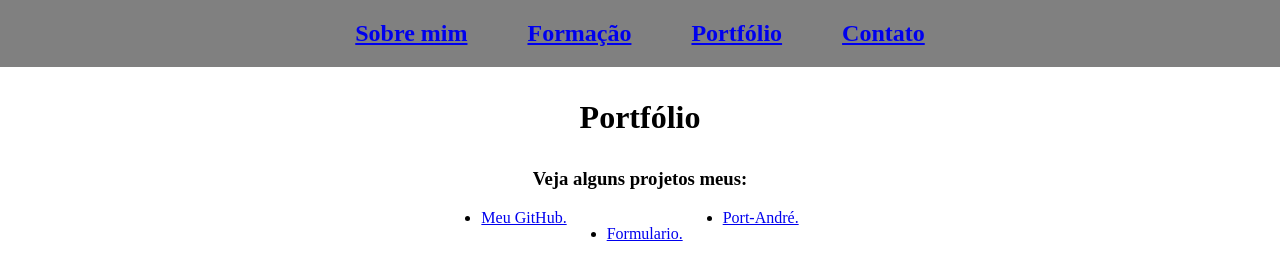
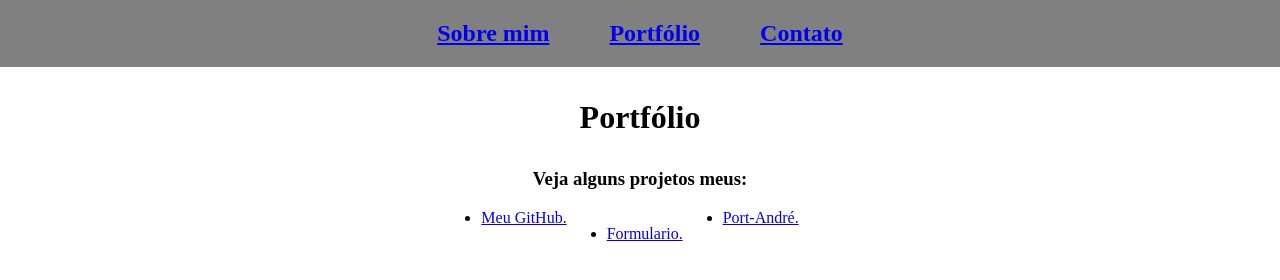
Before and after one commit to Andre777-hub/Perfil-BDD, a plain HTML site: page Portofólio.html in a window 1280 px wide. Drawn offline with Linux system fonts and the light colour scheme.

Commit message:
Remove 'Formação' link from Portofólio.html

```diff
--- a/Portofólio.html
+++ b/Portofólio.html
@@ -44,7 +44,6 @@
 <body>
     <header class="topo-unico">
         <p style="text-align: center;"><a href="Sobre.html"><h2>Sobre mim</h2></a></li></p>
-        <p style="text-align: center;"><a href="Formação.html"><h2>Formação</h2></a></li></p>
         <p style="text-align: center;"><a href="Portfólio.html"><h2>Portfólio</h2></a></li></p>
         <p style="text-align: center;"><a href="Contato.html"><h2>Contato</h2></a></li></p>
     </header>
```
